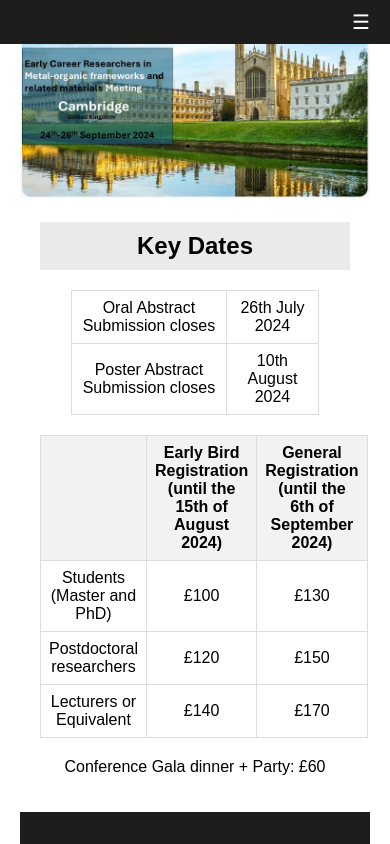
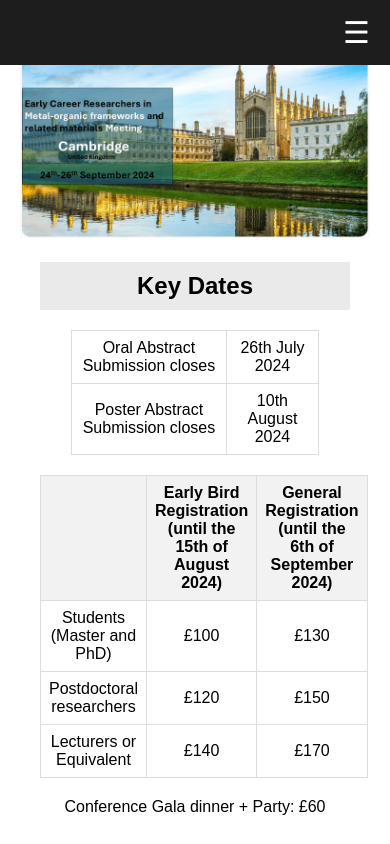
Before and after one commit to angel-boschdom/website-youngmofconference, a plain HTML site: page index.html in a window 390 px wide. Shown: the top 844 px of the page. Drawn offline with Linux system fonts and the light colour scheme.

Commit message:
Makes hamburger icon slightly bigger

```diff
--- a/styles.css
+++ b/styles.css
@@ -11,6 +11,7 @@ header {
     position: sticky;
     top: 0;
     z-index: 1000;
+    padding: 20px 0; /* Increase padding for taller header */
 }
 
 .container {
@@ -24,8 +25,8 @@ header {
     background-color: rgb(29, 29, 29); /* Menu background */
     color: white; /* Icon color */
     border: none;
-    padding: 10px 20px; /* Padding around the hamburger icon */
-    font-size: 40px; /* Icon size */
+    padding: 15px 20px; /* Padding around the hamburger icon */
+    font-size: 30px; /* Icon size */
     cursor: pointer;
     position: fixed; /* Keeps the button in a specific position */
     top: 0;
@@ -112,18 +113,6 @@ th {
 @media (max-width: 768px) {
     .menu-toggle {
         display: block; /* Show toggle button on mobile */
-        background-color: rgb(29, 29, 29);
-        color: white;
-        border: none;
-        padding: 10px 20px;
-        font-size: 20px;
-        cursor: pointer;
-        position: fixed;
-        top: 0;
-        right: 0;
-        z-index: 2000;
-        width: 100%; /* Full width */
-        text-align: right;
     }
 
     nav ul {
```
